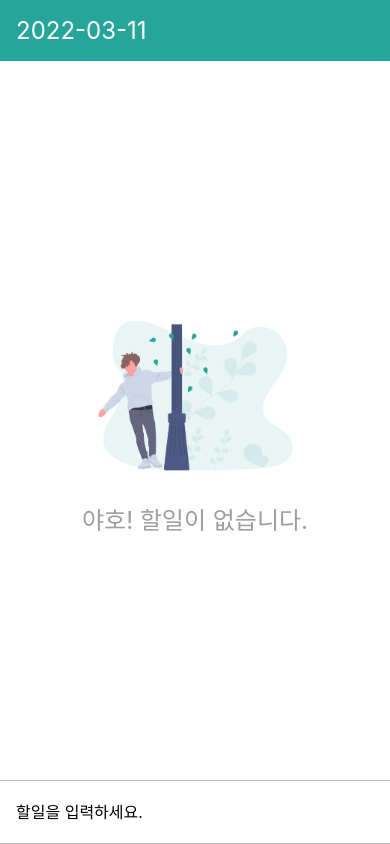
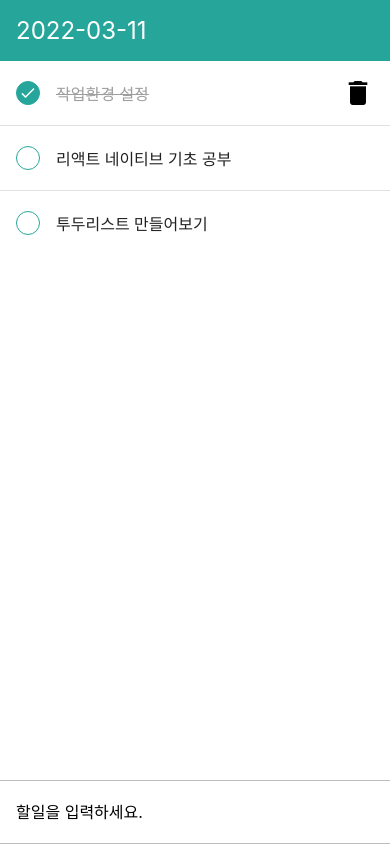
Before and after one commit to bytrustu/2022-learn-reactnative, a React Native app: screen / in a window 390 px wide. Built offline with nearby package versions, Linux system fonts and the light colour scheme.

Commit message:
[ADD] TodoList 완성

```diff
--- a/App.js
+++ b/App.js
@@ -1,12 +1,40 @@
 import React, { useState } from 'react'
-import { StyleSheet, KeyboardAvoidingView,Platform } from 'react-native'
+import { StyleSheet, KeyboardAvoidingView, Platform } from 'react-native'
 import DateHead from './components/DateHead'
 import { formatYmd } from './utils/util'
 import { SafeAreaProvider, SafeAreaView } from 'react-native-safe-area-context'
 import AddTodo from './components/AddTodo'
 import Empty from './components/Empty'
+import TodoList from './components/TodoList'
 
 const App = () => {
+
+  const [todos, setTodos] = useState([
+    { id: 1, text: '작업환경 설정', done: true },
+    { id: 2, text: '리액트 네이티브 기초 공부', done: false },
+    { id: 3, text: '투두리스트 만들어보기', done: false },
+  ])
+
+  const onInsert = (text) => {
+    const nextId = todos.length > 0 ? Math.max(...todos.map(todo => todo.id)) + 1 : 1
+    const todo = {
+      id: nextId,
+      text,
+      done: false,
+    }
+    setTodos([...todos, todo])
+  }
+
+  const onToggle = (id) => {
+    const nextTodos = todos.map(todo => todo.id === id ? { ...todo, done: !todo.done } : todo)
+    setTodos(nextTodos)
+  }
+
+  const onRemove = (id) => {
+    const nextTodos = todos.filter(todo => todo.id !== id)
+    setTodos(nextTodos)
+  }
+
   return (
     <SafeAreaProvider>
       <SafeAreaView edges={['bottom']} style={styles.block}>
@@ -15,8 +43,14 @@ const App = () => {
           style={styles.avoid}
         >
           <DateHead date={formatYmd(new Date())} />
-          <Empty />
-          <AddTodo />
+          {
+            todos.length === 0 ? (
+              <Empty />
+            ) : (
+              <TodoList todos={todos} onToggle={onToggle} onRemove={onRemove} />
+            )
+          }
+          <AddTodo  onInsert={onInsert} />
         </KeyboardAvoidingView>
       </SafeAreaView>
     </SafeAreaProvider>
@@ -31,7 +65,7 @@ const styles = StyleSheet.create({
   },
   avoid: {
     flex: 1,
-  }
+  },
 })
 
 
--- a/components/AddTodo.js
+++ b/components/AddTodo.js
@@ -1,10 +1,11 @@
 import React, { useState } from 'react'
 import { StyleSheet, TextInput, View, Image, TouchableOpacity, TouchableNativeFeedback, Platform, Keyboard } from 'react-native'
 
-const AddTodo = () => {
+const AddTodo = ({ onInsert }) => {
   const [text, setText] = useState('')
 
   const onPress = () => {
+    onInsert(text)
     setText('')
     Keyboard.dismiss()
   }
--- /dev/null
+++ b/components/TodoItem.js
@@ -0,0 +1,81 @@
+import React from 'react'
+import { Alert, Image, StyleSheet, Text, TouchableOpacity, View } from 'react-native'
+import Icon from 'react-native-vector-icons/MaterialIcons'
+
+const TodoItem = ({ id, text, done, onToggle, onRemove }) => {
+
+  const removeItem = () => {
+    Alert.alert(
+      '삭제',
+      '정말로 삭제하시겠어요?',
+      [
+        { text: '취소', onPress: () => {}, style: 'cancel' },
+        { text: '삭제', onPress: () => { onRemove(id) }, style: 'destructive' },
+      ],
+      {
+        cancelable: true,
+        onDismiss: () => {}
+      }
+    )
+  }
+
+  return (
+    <View style={styles.item}>
+      <TouchableOpacity onPress={() => onToggle(id)}>
+        <View style={[styles.circle, done && styles.filled]}>
+          {
+            done && (
+              <Image source={require('../assets/icons/check_white/check_white.png')} />
+            )
+          }
+        </View>
+      </TouchableOpacity>
+      <Text style={[styles.text, done && styles.lineThrough]}>{text}</Text>
+      {
+        done ? (
+          <TouchableOpacity onPress={removeItem}>
+            <Icon name='delete' size={32} color='black' />
+          </TouchableOpacity>
+        ) : (
+          <View style={styles.removePlaceholder} />
+        )
+      }
+    </View>
+  )
+}
+
+const styles = StyleSheet.create({
+  item: {
+    flexDirection: 'row',
+    padding: 16,
+    alignItems: 'center',
+  },
+  circle: {
+    width: 24,
+    height: 24,
+    borderRadius: 12,
+    borderColor: '#26a69a',
+    borderWidth: 1,
+    marginRight: 16,
+  },
+  filled: {
+    justifyContent: 'center',
+    alignItems: 'center',
+    backgroundColor: '#26a69a',
+  },
+  text: {
+    flex: 1,
+    fontSize: 16,
+    color: '#212121',
+  },
+  lineThrough: {
+    color: '#9e9e9e',
+    textDecorationLine: 'line-through',
+  },
+  removePlaceholder: {
+    width: 32,
+    height: 32,
+  },
+})
+
+export default TodoItem
--- /dev/null
+++ b/components/TodoList.js
@@ -0,0 +1,29 @@
+import React from 'react'
+import { FlatList, View, Text, StyleSheet } from 'react-native'
+import TodoItem from './TodoItem'
+
+const TodoList = ({ todos, onToggle, onRemove }) => {
+  return (
+    <FlatList
+      ItemSeparatorComponent={() => <View style={styles.separator} />}
+      style={styles.list}
+      data={todos}
+      renderItem={({ item }) => (
+        <TodoItem id={item.id} text={item.text} done={item.done} onToggle={onToggle} onRemove={onRemove} />
+      )}
+      keyExtractor={item => item.id.toString()}
+    />
+  )
+}
+
+const styles = StyleSheet.create({
+  list: {
+    flex: 1,
+  },
+  separator: {
+    backgroundColor: '#e0e0e0',
+    height: 1,
+  },
+})
+
+export default TodoList
--- a/package.json
+++ b/package.json
@@ -12,7 +12,8 @@
   "dependencies": {
     "react": "17.0.2",
     "react-native": "0.67.3",
-    "react-native-safe-area-context": "^4.1.4"
+    "react-native-safe-area-context": "^4.1.4",
+    "react-native-vector-icons": "^9.1.0"
   },
   "devDependencies": {
     "@babel/core": "^7.12.9",
```
Also changed, not shown: 4 other files (tests, documents, lock files or other folders).
